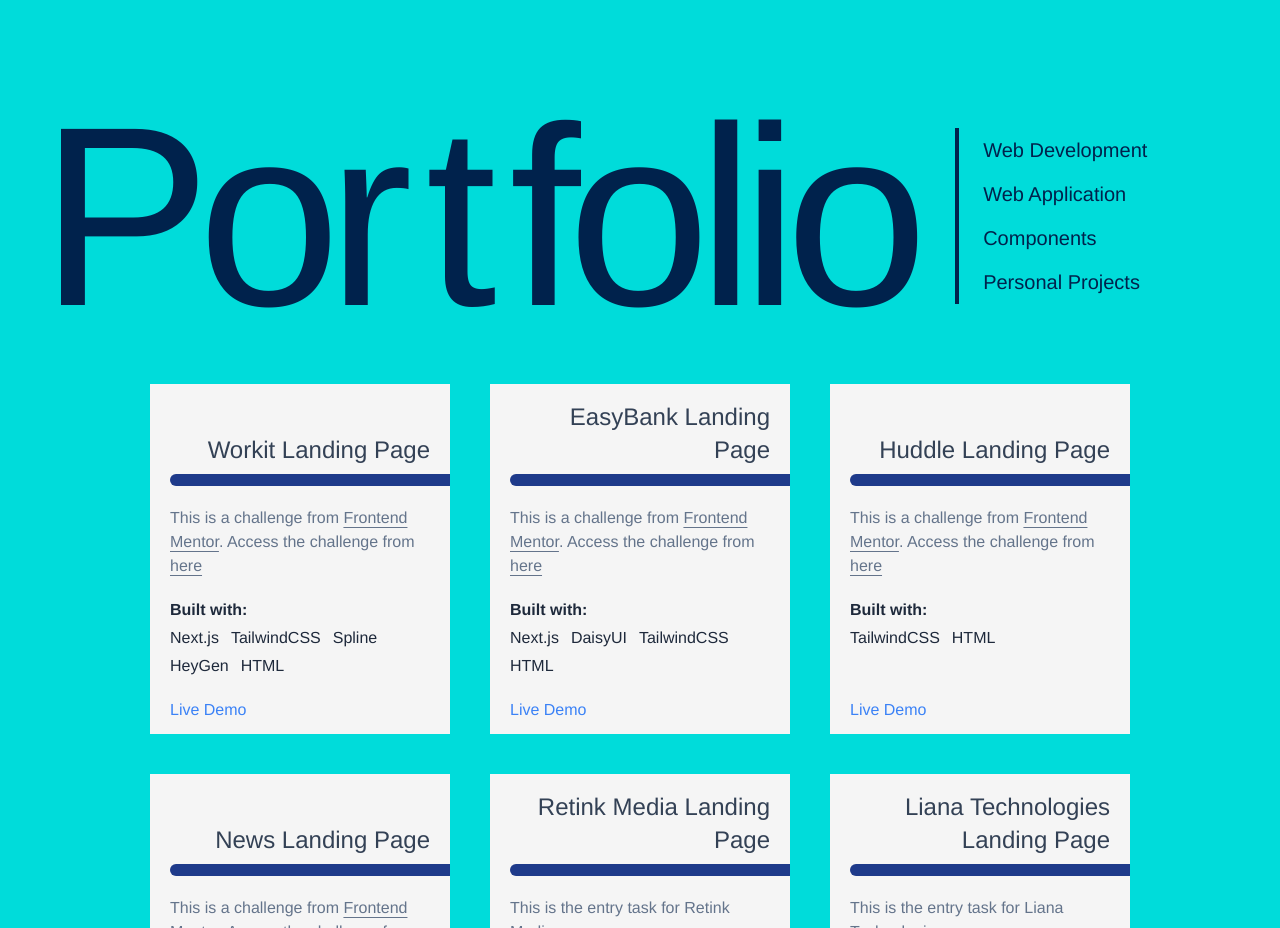
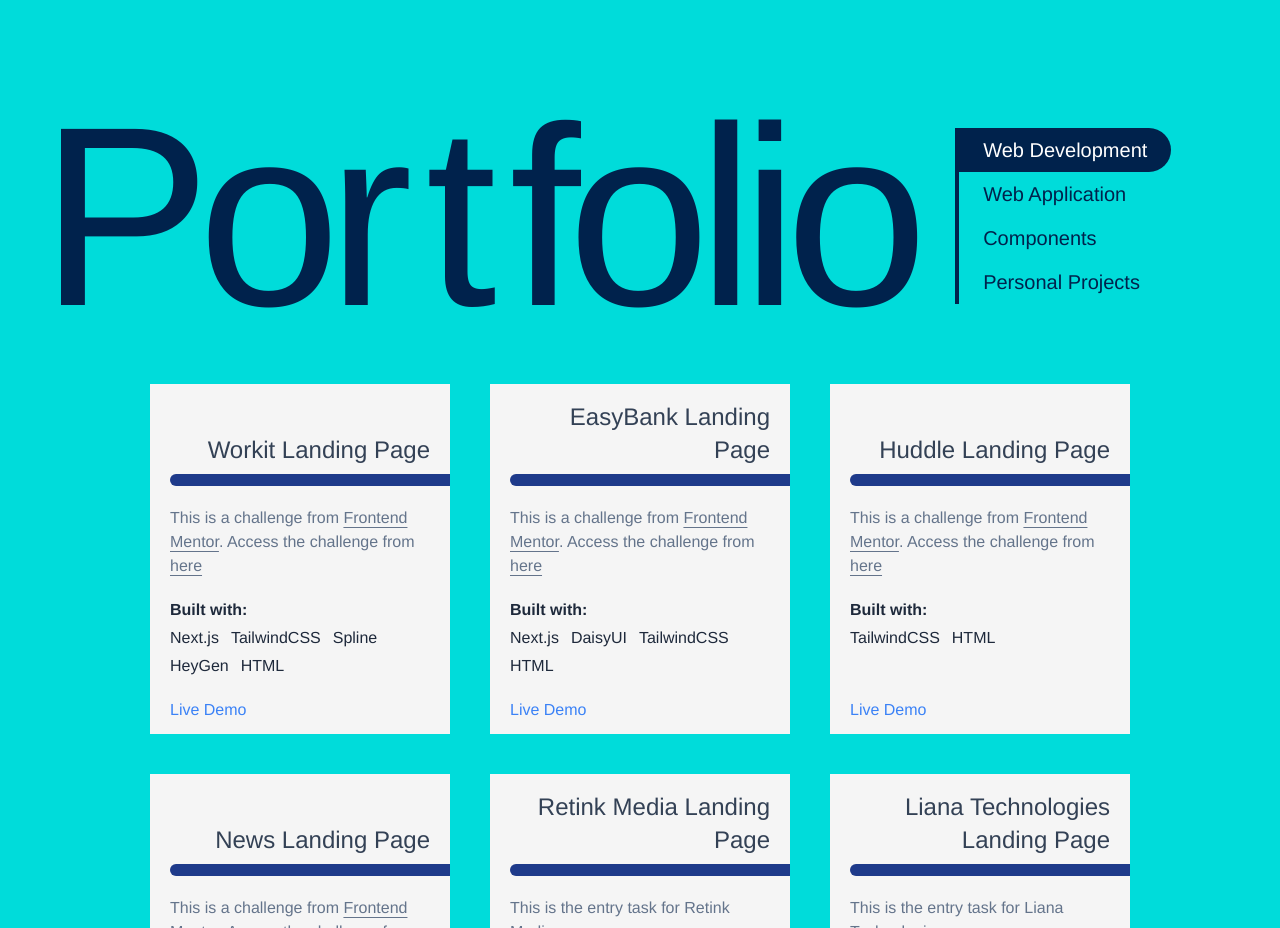
Before and after one commit to chungvuiloong/simple_portfolio, an Astro site: page / in a window 1280 px wide. Shown: the part 840-1768 px from the top of the page. Built offline with nearby package versions, Linux system fonts and the light colour scheme; Astro itself is replaced by a stand-in of ours.

Commit message:
FIxed bug.

```diff
--- a/src/sections/Portfolio.tsx
+++ b/src/sections/Portfolio.tsx
@@ -463,20 +463,27 @@ const PortfolioTab: React.FC<PortfolioTabProps> = ({
 };
 
 const Portfolio: React.FC = () => {
-    const activeCategory = signal("web");
+    const [activeCategory, setActiveCategory] = useState<string>("web");
+
     const categories = [
-        { id: "web", label: "Web Development" },
-        { id: "web app", label: "Web Application" },
-        { id: "components", label: "Components" },
-        { id: "personal", label: "Personal Projects" },
+      { id: "web", label: "Web Development" },
+      { id: "web app", label: "Web Application" },
+      { id: "components", label: "Components" },
+      //   { id: 'mobile', label: 'Mobile Development' },
+      //   { id: 'data', label: 'Data Science and Analysis' },
+      //   { id: 'software', label: 'Software Development' },
+      //   { id: 'open-source', label: 'Open-source Contributions' },
+      { id: "personal", label: "Personal Projects" },
+      //   { id: 'freelance', label: 'Freelance or Client Work' },
+      //   { id: 'hackathon', label: 'Hackathon or Competition Projects' },
     ];
 
-    const filteredProjects = projects.filter((project) => project.category === activeCategory.value);
+    const filteredProjects = projects.filter(
+      (project) => project.category === activeCategory,
+    );
 
     const handleCategoryChange = (category: string) => {
-        const setActiveCategory = computed(() => `${category}`);
-        console.log(activeCategory);
-        return setActiveCategory;
+      setActiveCategory(category);
     };
 
   return (
```
